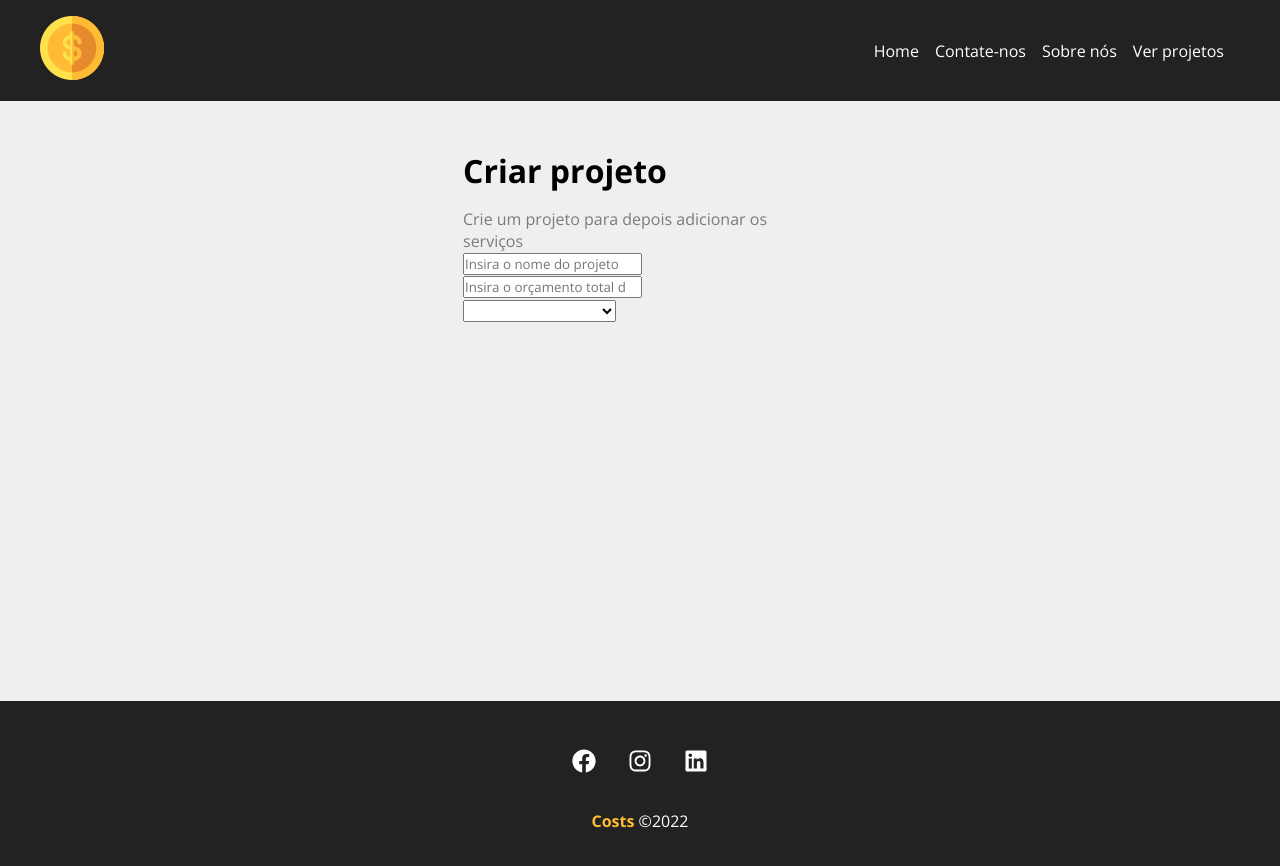
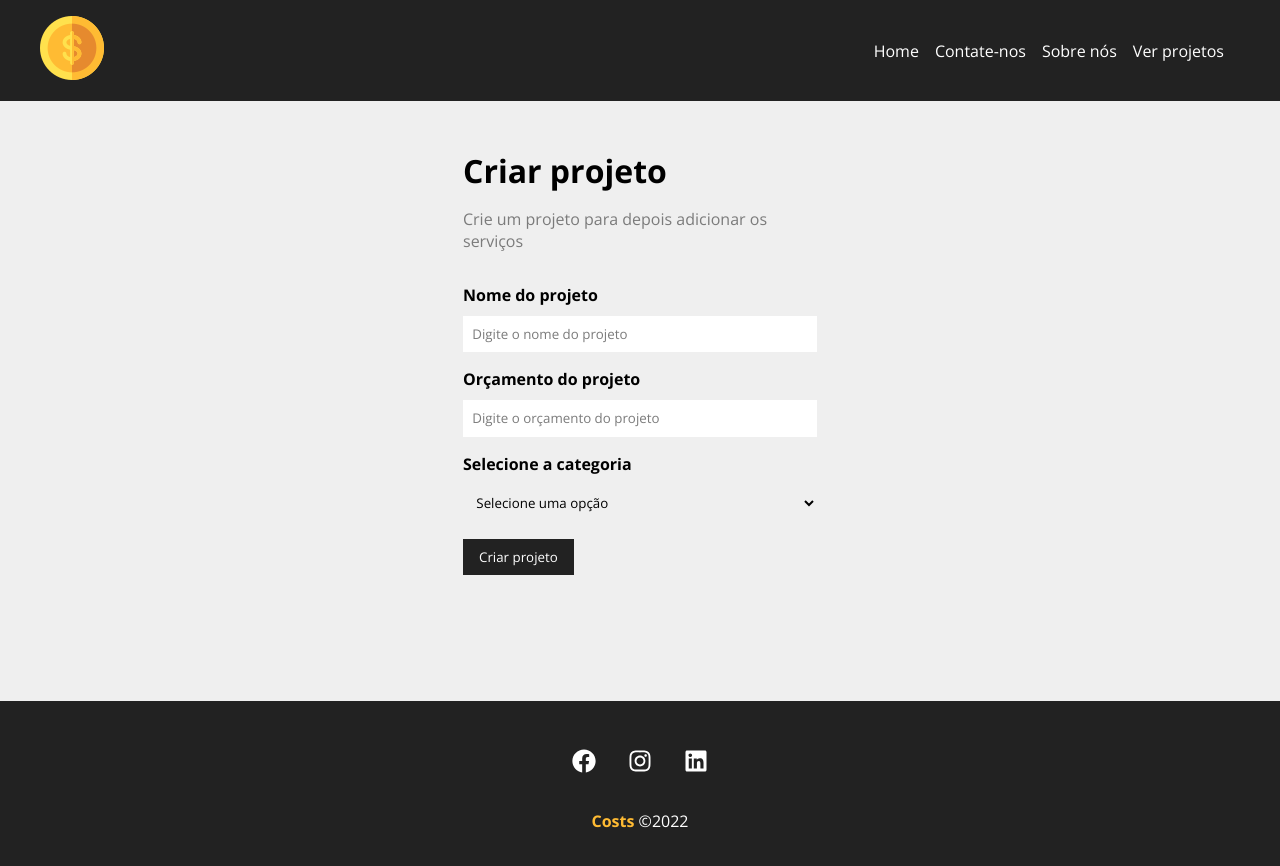
Before and after one commit to fabaohs/costs, a React (Create React App) app: page /newproject in a window 1280 px wide. Shown: the top 866 px of the page. Built offline with nearby package versions, Linux system fonts and the light colour scheme; the HTML template or start-up script is replaced by a standard one.

Commit message:
Form component finished

```diff
--- /dev/null
+++ b/db.json
@@ -0,0 +1,3 @@
+{
+   "projects": []
+}
--- a/src/components/Project/ProjectForm.jsx
+++ b/src/components/Project/ProjectForm.jsx
@@ -1,14 +1,16 @@
-export default function ProjectForm() {
+import Input from '../form/Input'
+import Select from '../form/Select'
+import SubmitButton from '../form/SubmitButton'
+import styles from './ProjectForm.module.css'
+
+export default function ProjectForm({ btnText }) {
 
    return (
-      <form>
-         <div><input type="text" placeholder="Insira o nome do projeto" /></div>
-         <div><input type="number" placeholder="Insira o orçamento total do projeto" /></div>
-         <div>
-            <select name="category_id">
-               <option disabled>Selecione a categoria</option>
-            </select>
-         </div>
+      <form className={styles.form}>
+         <Input type="text" text="Nome do projeto" name="name" placeholder="Digite o nome do projeto" />
+         <Input type="number" text="Orçamento do projeto" name="budget" placeholder="Digite o orçamento do projeto" />
+         <Select name="category_id" text="Selecione a categoria" />
+         <SubmitButton text={btnText} />
       </form>
    )
 
--- /dev/null
+++ b/src/components/Project/ProjectForm.module.css
@@ -0,0 +1,4 @@
+.form {
+   width: 100%;
+   margin: 2em 0;
+ }
--- /dev/null
+++ b/src/components/form/Input.jsx
@@ -0,0 +1,15 @@
+import styles from './Input.module.css';
+
+
+export default function Input({ type, text, name, placeholder, handleOnChange, value }) {
+
+   return (
+      <div className={styles.form_control}>
+
+         <label htmlFor={name}>{text}</label>
+         <input type={type} name={name} id={name} placeholder={placeholder} value={value} onChange={handleOnChange} />
+
+      </div>
+   )
+
+}
--- /dev/null
+++ b/src/components/form/Input.module.css
@@ -0,0 +1,20 @@
+.form_control {
+   display: flex;
+   flex-direction: column;
+   margin-bottom: 1em;
+ }
+
+ .form_control label {
+   margin-bottom: 0.6em;
+   font-weight: bold;
+ }
+
+ .form_control input {
+   padding: 0.7em;
+   border-radius: 0;
+   border: none;
+ }
+
+ .form_control input::placeholder {
+   color: #7b7b7b;
+ }
--- /dev/null
+++ b/src/components/form/Select.jsx
@@ -0,0 +1,16 @@
+import styles from './Select.module.css';
+
+export default function Select({ text, name, options, handleOnChange, value }) {
+
+   return (
+      <div className={styles.form_control}>
+
+         <label htmlFor={name}>{text}</label>
+         <select name={name} id={name}>
+            <option>Selecione uma opção</option>
+         </select>
+
+      </div>
+   )
+
+}
--- /dev/null
+++ b/src/components/form/Select.module.css
@@ -0,0 +1,16 @@
+.form_control {
+   display: flex;
+   flex-direction: column;
+   margin-bottom: 1em;
+ }
+
+ .form_control label {
+   margin-bottom: 0.6em;
+   font-weight: bold;
+ }
+
+ .form_control select {
+   padding: 0.7em;
+   border-radius: 0;
+   border: none;
+ }
--- /dev/null
+++ b/src/components/form/SubmitButton.jsx
@@ -0,0 +1,9 @@
+import styles from './SubmitButton.module.css'
+
+export default function SubmitButton({ text }) {
+
+   return (
+      <button className={styles.btn} type="submit">{text}</button>
+   )
+
+}
--- /dev/null
+++ b/src/components/form/SubmitButton.module.css
@@ -0,0 +1,13 @@
+.btn {
+   background-color: #222;
+   color: #fff;
+   padding: 0.7em 1.2em;
+   text-decoration: none;
+   transition: 0.5s;
+   cursor: pointer;
+   border: none;
+ }
+
+ .btn:hover {
+   color: #ffbb33;
+ }
--- a/src/components/pages/NewProject.jsx
+++ b/src/components/pages/NewProject.jsx
@@ -7,7 +7,7 @@
       <div className={styles.newproject_container}>
          <h1>Criar projeto</h1>
          <p>Crie um projeto para depois adicionar os serviços</p>
-         <ProjectForm />
+         <ProjectForm btnText="Criar projeto" />
       </div>
    )
 
```
